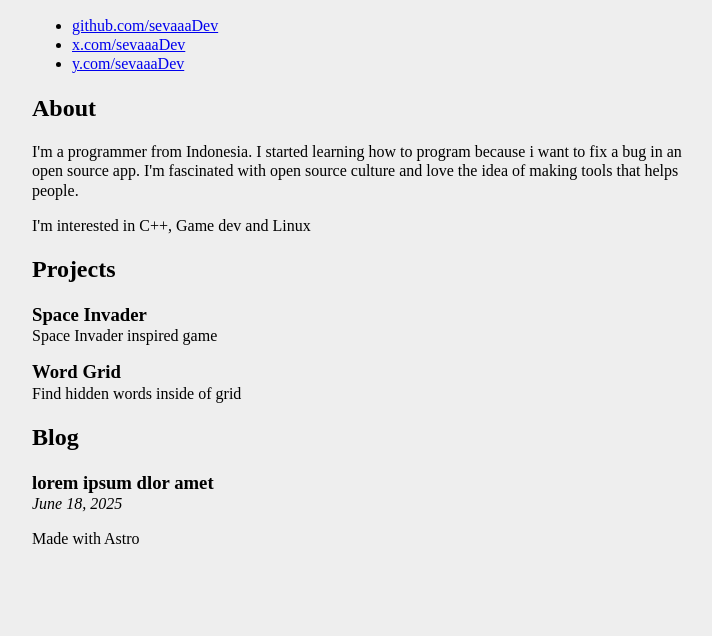
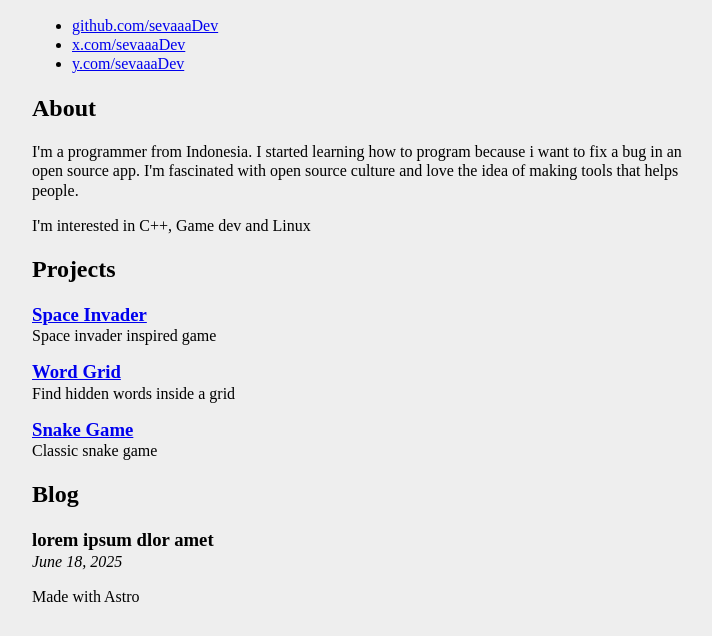
Before and after one commit to sevaaaDev/sevaaaDev.github.io, an Astro site: page / in a window 1280 px wide. Shown: the part 164-800 px from the top of the page, without its empty margins (274-986 px from the left). Built offline with nearby package versions, Linux system fonts and the light colour scheme; Astro itself is replaced by a stand-in of ours; a web font is replaced by a local one.

Commit message:
feat: project card

```diff
--- /dev/null
+++ b/src/components/ProjectCard.astro
@@ -0,0 +1,32 @@
+---
+interface Props {
+  title: string;
+  url?: string;
+  repo?: string;
+}
+const { title, url, repo } = Astro.props;
+---
+
+<div class="project-card">
+  <h3>
+    {
+      url || repo ? (
+        <a href={url || `https://github.com/sevaaadev/${repo}`} target="_blank">
+          {title}
+        </a>
+      ) : (
+        { title }
+      )
+    }
+  </h3>
+  <slot />
+</div>
+<style>
+  .project-card :global(p),
+  .project-card :global(h3) {
+    margin: 0;
+  }
+  .project-card {
+    margin: 1rem 0;
+  }
+</style>
--- a/src/components/ProjectList.astro
+++ b/src/components/ProjectList.astro
@@ -1,8 +1,14 @@
 ---
-import Card from "../components/Card.astro";
+import ProjectCard from "./ProjectCard.astro";
 ---
 
 <h2>Projects</h2>
-<Card title="Space Invader" desc="Space Invader inspired game" />
-<Card title="Word Grid" desc="Find hidden words inside of grid" />
-<!-- TODO: component for card -->
+<ProjectCard title="Space Invader" repo="space-invader">
+  <p>Space invader inspired game</p>
+</ProjectCard>
+<ProjectCard title="Word Grid" repo="wordgrid">
+  <p>Find hidden words inside a grid</p>
+</ProjectCard>
+<ProjectCard title="Snake Game" repo="SnakeGame">
+  <p>Classic snake game</p>
+</ProjectCard>
--- a/src/pages/index.astro
+++ b/src/pages/index.astro
@@ -7,7 +7,6 @@ import ProjectList from "../components/ProjectList.astro";
 import "../assets/default.css";
 ---
 
-<!-- TODO: project section -->
 <Layout>
   <header>
     <Profile />
```
